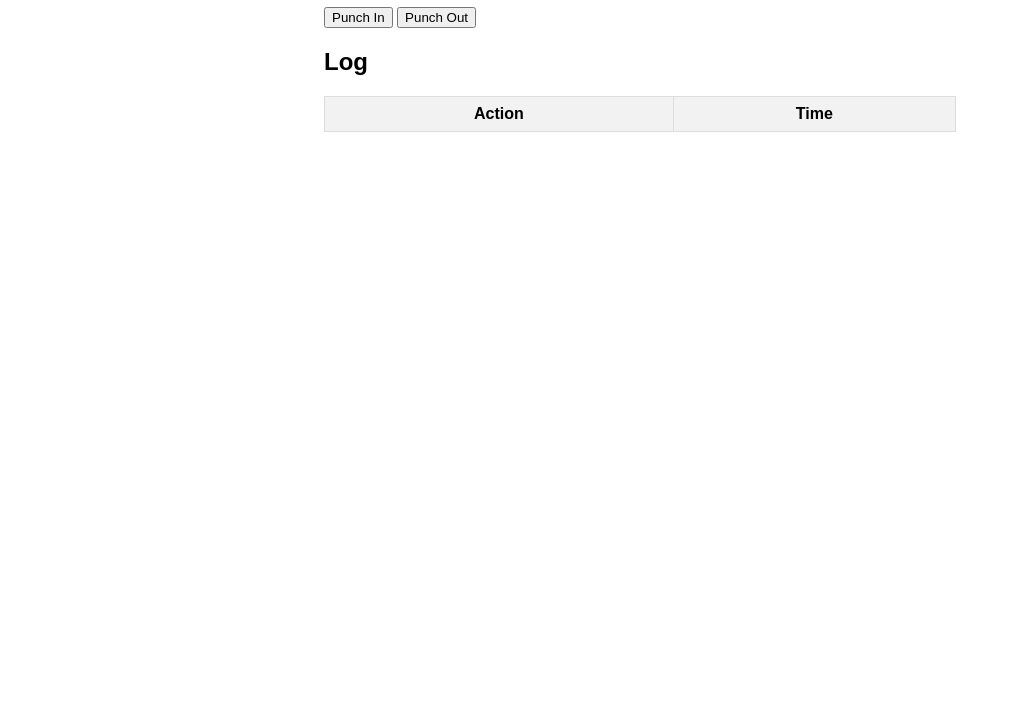
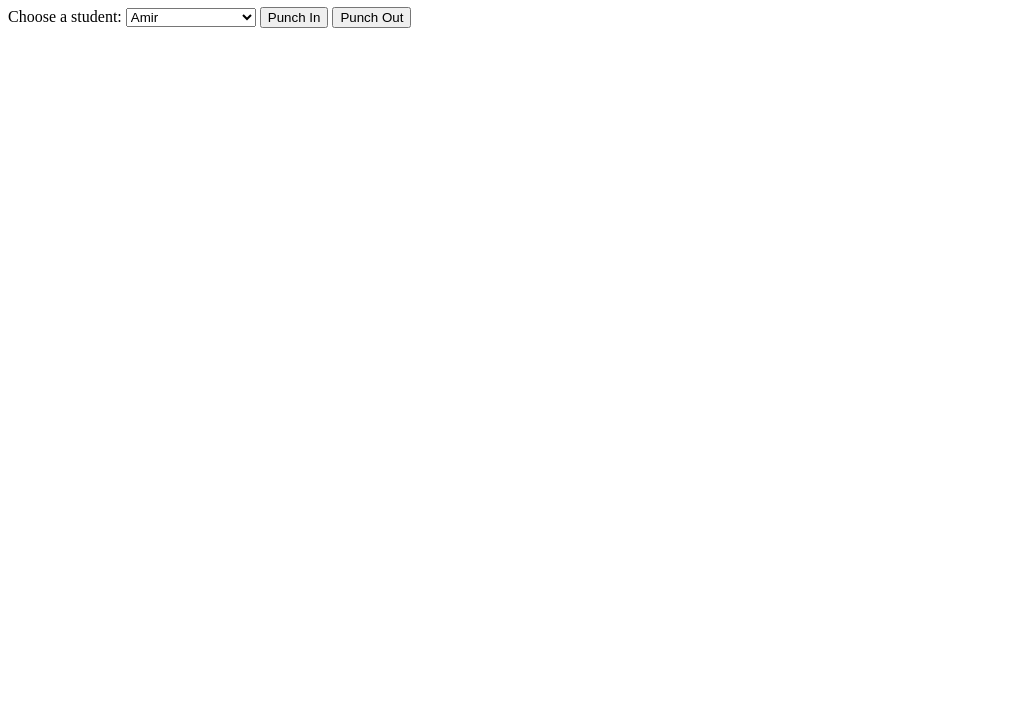
Before and after one commit to iramkumon/Register1, a plain HTML site: page index.html in a window 1280 px wide. Shown: the part 73-800 px from the top of the page, without its empty margins (0-1011 px from the left). Drawn offline with Linux system fonts and the light colour scheme.

Commit message:
Updated index.html to add student selector and attendance functionality.

```diff
--- a/index.html
+++ b/index.html
@@ -1,60 +1,87 @@
 <!DOCTYPE html>
-<html>
+<html lang="en">
 <head>
-    <title>Punch In/Punch Out Register System</title>
-    <style>
-        body { font-family: Arial, sans-serif; }
-        .container { width: 50%; margin: auto; }
-        table { width: 100%; border-collapse: collapse; }
-        th, td { border: 1px solid #ddd; padding: 8px; }
-        th { background-color: #f2f2f2; }
-    </style>
+    <meta charset="UTF-8">
+    <meta name="viewport" content="width=device-width, initial-scale=1.0">
+    <title>Student Attendance</title>
 </head>
 <body>
-    <div class="container">
-        <h1>Punch In/Punch Out Register</h1>
-        <button id="punchInBtn">Punch In</button>
-        <button id="punchOutBtn">Punch Out</button>
-        <h2>Log</h2>
-        <table id="logTable">
-            <tr>
-                <th>Action</th>
-                <th>Time</th>
-            </tr>
-        </table>
-    </div>
+    <h1>Student Attendance System</h1>
+    <label for="student-select">Choose a student:</label>
+    <select id="student-select">
+        <option value="Amir">Amir</option>
+        <option value="Annabel">Annabel</option>
+        <option value="Avi">Avi</option>
+        <option value="Ariyan">Ariyan</option>
+        <option value="Ayla Haq">Ayla Haq</option>
+        <option value="Ethan">Ethan</option>
+        <option value="Ephrafth">Ephrafth</option>
+        <option value="Eesa">Eesa</option>
+        <option value="Nayal">Nayal</option>
+        <option value="Harea">Harea</option>
+        <option value="Janina">Janina</option>
+        <option value="Hathim">Hathim</option>
+        <option value="Aydin">Aydin</option>
+        <option value="Maryam Sulaiman">Maryam Sulaiman</option>
+        <option value="Monisha">Monisha</option>
+        <option value="Owais">Owais</option>
+        <option value="Ruby">Ruby</option>
+        <option value="Shamyle">Shamyle</option>
+        <option value="Shrish">Shrish</option>
+        <option value="Zayaan">Zayaan</option>
+        <option value="Shayaan">Shayaan</option>
+        <option value="Rayaan">Rayaan</option>
+        <option value="Ved">Ved</option>
+        <option value="Mridinika">Mridinika</option>
+        <option value="Aliya">Aliya</option>
+        <option value="Oscar">Oscar</option>
+        <option value="Shahzain">Shahzain</option>
+        <option value="Shafi">Shafi</option>
+        <option value="Abdul-Qabid">Abdul-Qabid</option>
+        <option value="Sulaiman">Sulaiman</option>
+        <option value="David">David</option>
+        <option value="Daniel">Daniel</option>
+        <option value="Vedanth">Vedanth</option>
+        <option value="Vidhur">Vidhur</option>
+        <option value="Ridhaan">Ridhaan</option>
+        <option value="Shaira">Shaira</option>
+        <option value="Safa Azad">Safa Azad</option>
+        <option value="Ishaan">Ishaan</option>
+        <option value="Krishnav">Krishnav</option>
+        <option value="Erin">Erin</option>
+        <option value="Ryan">Ryan</option>
+        <option value="Zohra">Zohra</option>
+        <option value="Yihan">Yihan</option>
+        <option value="Nyah">Nyah</option>
+        <option value="Khadijah Udeen">Khadijah Udeen</option>
+        <option value="Luciano">Luciano</option>
+        <option value="Rhys">Rhys</option>
+        <option value="Haniya">Haniya</option>
+        <option value="Kayhaan">Kayhaan</option>
+        <option value="Zohan">Zohan</option>
+        <option value="Yahavi">Yahavi</option>
+        <option value="Abdullah">Abdullah</option>
+        <option value="Azaan">Azaan</option>
+        <option value="Muaaz">Muaaz</option>
+        <option value="Stephanie Castro">Stephanie Castro</option>
+        <option value="Samar">Samar</option>
+        <option value="Manisha">Manisha</option>
+        <option value="Aahib">Aahib</option>
+        <option value="Sarene">Sarene</option>
+        <option value="Reyhane">Reyhane</option>
+        <option value="Zainab fatima">Zainab fatima</option>
+        <option value="Ayaan">Ayaan</option>
+    </select>
+    <button onclick="recordTimestamp('in')">Punch In</button>
+    <button onclick="recordTimestamp('out')">Punch Out</button>
 
     <script>
-        const logTable = document.getElementById('logTable');
-        let logData = JSON.parse(localStorage.getItem('logData')) || [];
-
-        function updateTable() {
-            logTable.innerHTML = '<tr><th>Action</th><th>Time</th></tr>';
-            logData.forEach(entry => {
-                const row = logTable.insertRow();
-                const actionCell = row.insertCell(0);
-                const timeCell = row.insertCell(1);
-                actionCell.innerHTML = entry.action;
-                timeCell.innerHTML = entry.time;
-            });
+        function recordTimestamp(type) {
+            const studentName = document.getElementById('student-select').value;
+            const dateTime = new Date().toISOString();
+            console.log(`Student: ${studentName}, Type: ${type}, Time: ${dateTime}`);
+            // Here you would also implement the logic to send the data to the server.
         }
-
-        document.getElementById('punchInBtn').onclick = function () {
-            const time = new Date().toLocaleString();
-            logData.push({ action: 'Punch In', time: time });
-            localStorage.setItem('logData', JSON.stringify(logData));
-            updateTable();
-        };
-
-        document.getElementById('punchOutBtn').onclick = function () {
-            const time = new Date().toLocaleString();
-            logData.push({ action: 'Punch Out', time: time });
-            localStorage.setItem('logData', JSON.stringify(logData));
-            updateTable();
-        };
-
-        // Initialize the table with existing data
-        updateTable();
     </script>
 </body>
 </html>
```
